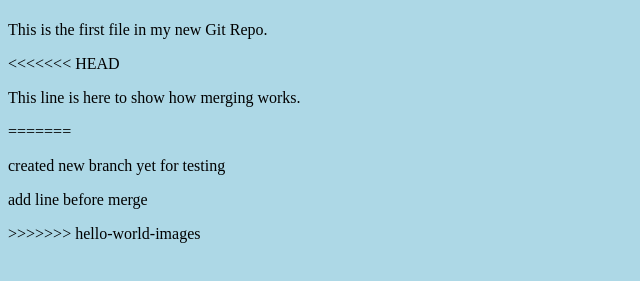
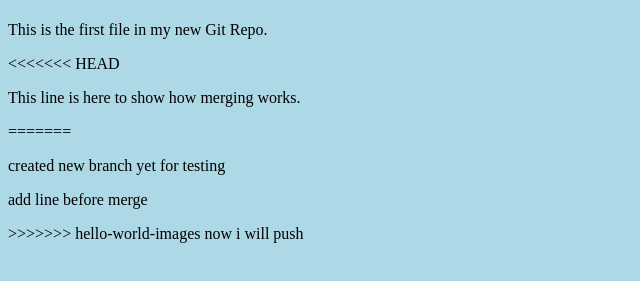
Before and after one commit to anujkp2424/HelloWorld, a plain HTML site: page index.html in a window 1280 px wide. Shown: the part 59-340 px from the top of the page, without its empty margins (0-640 px from the left). Drawn offline with Linux system fonts and the light colour scheme.

Commit message:
some changes before pushing

```diff
--- a/index.html
+++ b/index.html
@@ -15,5 +15,6 @@
 <p>add line before merge</p>
 >>>>>>> hello-world-images
 
+now i will push
 </body>
 </html>
```
